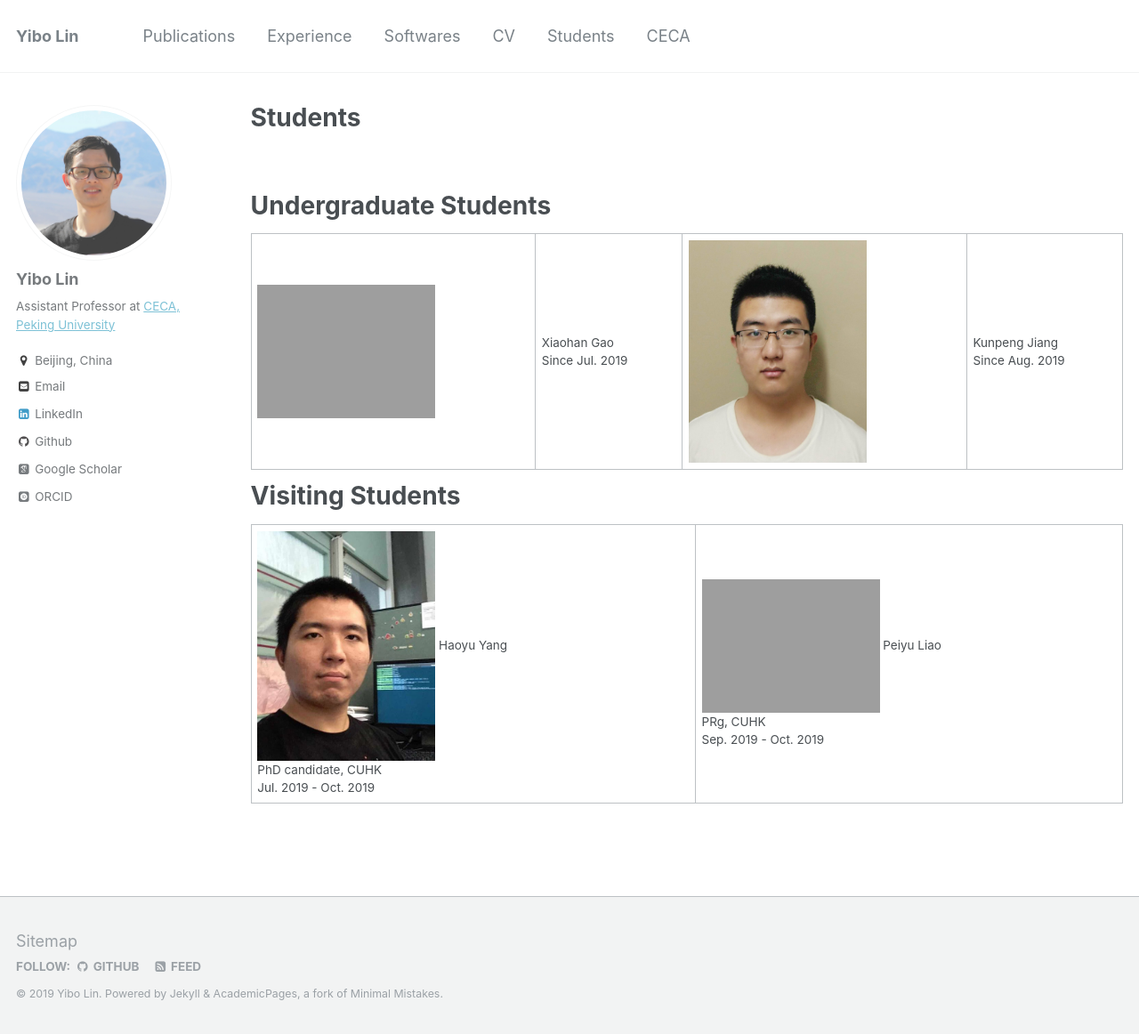
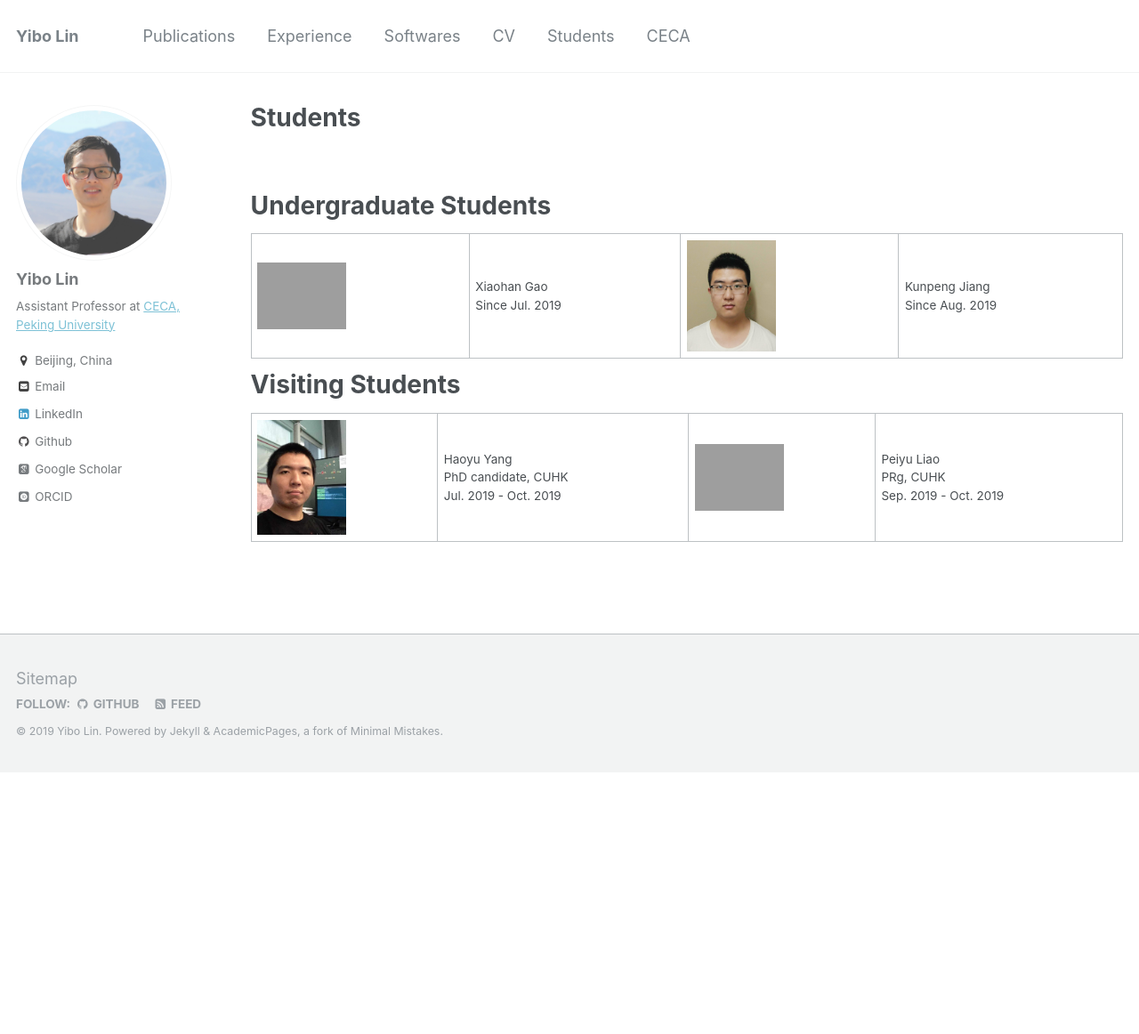
Before and after one commit to limbo018/limbo018.github.io, a Jekyll site: the page built from _pages/students.md, in a window 1280 px wide and 1162 px high. Shown: the whole window at 89% size. Built offline with Jekyll 4.4.1, drawn with Linux system fonts in a browser that asks for light colours; some web fonts are replaced.

Commit message:
debug image size

```diff
--- a/_pages/students.md
+++ b/_pages/students.md
@@ -10,9 +10,9 @@ author_profile: true
 Undergraduate Students
 ======
 
-| <img src="http://yibolin.com/images/students/XiaohanGao.jpg" style="width:200px;" /> | Xiaohan Gao<br>Since Jul. 2019 | <img src="http://yibolin.com/images/students/KunpengJiang.jpg" style="width:200px;" />  | Kunpeng Jiang<br>Since Aug. 2019 |
+| <img src="http://yibolin.com/images/students/XiaohanGao.jpg" style="width:100px;" /> | Xiaohan Gao<br>Since Jul. 2019 | <img src="http://yibolin.com/images/students/KunpengJiang.jpg" style="width:100px;" />  | Kunpeng Jiang<br>Since Aug. 2019 |
 
 Visiting Students
 ======
 
-| <img src="http://yibolin.com/images/students/HaoyuYang.jpg" style="width:200px;" />  [Haoyu Yang](https://phdyang007.github.io/)<br>PhD candidate, CUHK<br>Jul. 2019 - Oct. 2019 | <img src="http://yibolin.com/images/students/PeiyuLiao.jpg" style="width:200px;" />  [Peiyu Liao](https://enzoleo.github.io/)<br>PRg, CUHK<br>Sep. 2019 - Oct. 2019 |
+| <img src="http://yibolin.com/images/students/HaoyuYang.jpg" style="width:100px;" /> | [Haoyu Yang](https://phdyang007.github.io/)<br>PhD candidate, CUHK<br>Jul. 2019 - Oct. 2019 | <img src="http://yibolin.com/images/students/PeiyuLiao.jpg" style="width:100px;" /> | [Peiyu Liao](https://enzoleo.github.io/)<br>PRg, CUHK<br>Sep. 2019 - Oct. 2019 |
```
